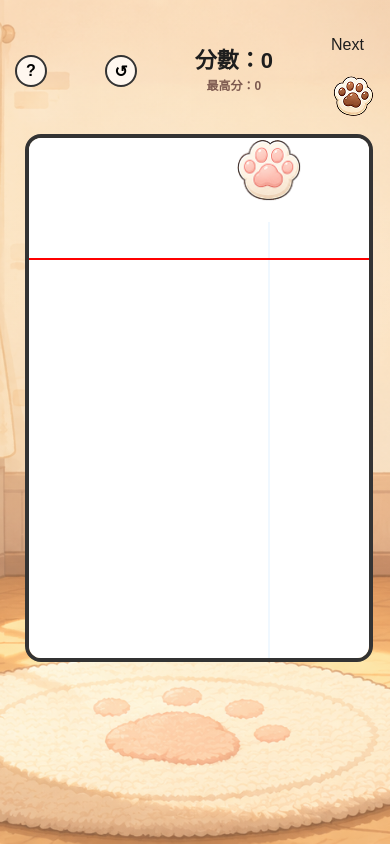
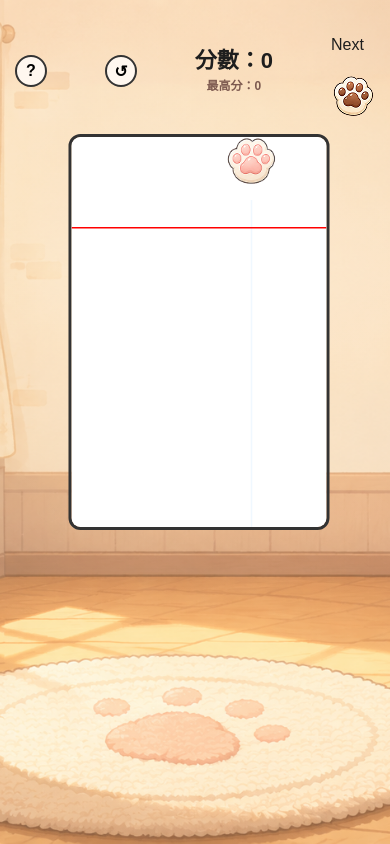
Before and after one commit to KenkenPie/neko_merge_game, a Vue app: page / in a window 390 px wide. Built offline with nearby package versions, Linux system fonts and the light colour scheme.

Commit message:
Update GameBoard.vue

```diff
--- a/src/components/GameBoard.vue
+++ b/src/components/GameBoard.vue
@@ -356,7 +356,10 @@ function addBall(event) {
   const { Bodies, Composite } = Matter;
 
   const rect = gameBoard.value.getBoundingClientRect();
-  const x = event.clientX - rect.left;
+//   修正rwd版本不準問題
+const scaleX = BOARD_WIDTH / rect.width;
+
+const x = (event.clientX - rect.left) * scaleX;
 
   // 這次掉下來的球等級
   const level = currentLevel.value;
@@ -595,9 +598,10 @@ function addBall(event) {
 
 @media (max-width: 576px) {
   .game-board {
-    width: 360px;
-    height: 540px;
+    transform: scale(0.75);
+    transform-origin: top center;
   }
+
 
   .game-board :deep(canvas) {
     width: 360px !important;
```
